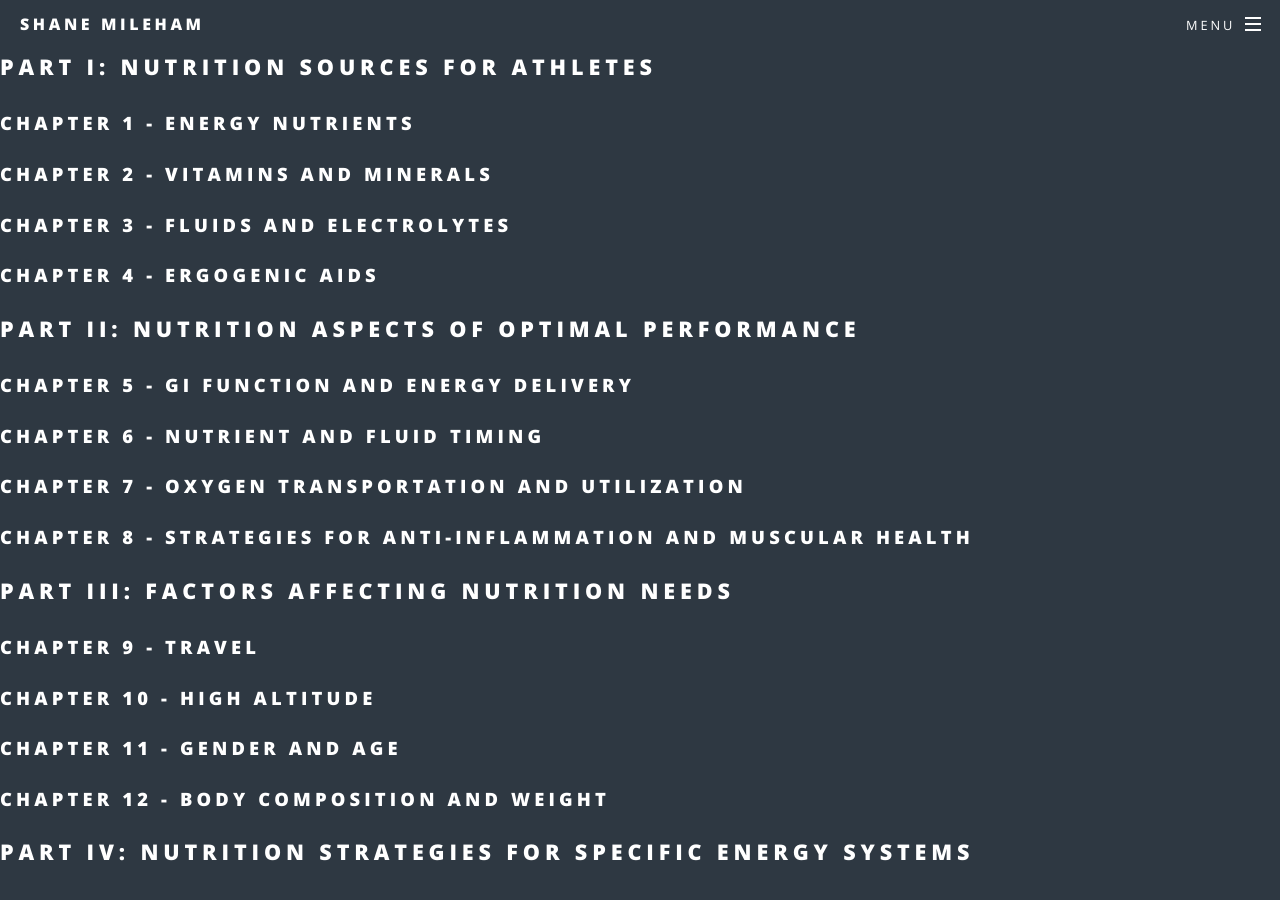
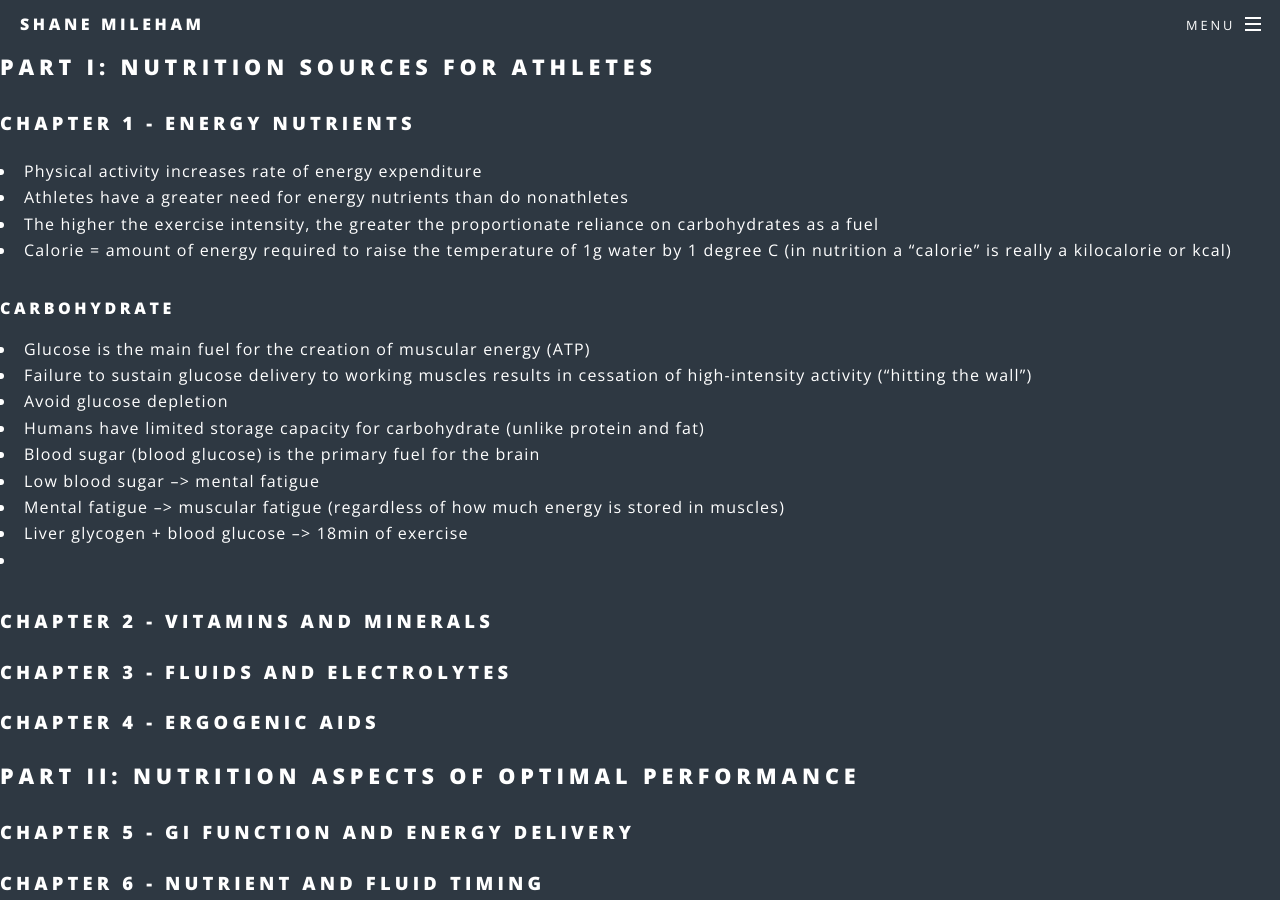
Before and after one commit to shanemileham/shanemileham.github.io, a Jekyll site: the page built from _kb/books/dan-benardot--advanced-sports-nutrition.md, in a window 1280 px wide and 900 px high. Built offline with Jekyll 4.4.1, drawn with Linux system fonts in a browser that asks for light colours; comment, search, counter and statistics services are not loaded.

Commit message:
Nutrition notes

```diff
--- a/_kb/books/dan-benardot--advanced-sports-nutrition.md
+++ b/_kb/books/dan-benardot--advanced-sports-nutrition.md
@@ -4,6 +4,22 @@ title: Dan Benardot - Advanced Sports Nutrition
 
 ## Part I: Nutrition Sources for Athletes
 ### Chapter 1 - Energy Nutrients
+- Physical activity increases rate of energy expenditure
+- Athletes have a greater need for energy nutrients than do nonathletes
+- The higher the exercise intensity, the greater the proportionate reliance on carbohydrates as a fuel
+- Calorie = amount of energy required to raise the temperature of 1g water by 1 degree C (in nutrition a "calorie" is really a kilocalorie or kcal)
+
+#### Carbohydrate
+- Glucose is the main fuel for the creation of muscular energy (ATP)
+- Failure to sustain glucose delivery to working muscles results in cessation of high-intensity activity ("hitting the wall")
+- Avoid glucose depletion
+- Humans have limited storage capacity for carbohydrate (unlike protein and fat)
+- Blood sugar (blood glucose) is the primary fuel for the brain
+- Low blood sugar --> mental fatigue
+- Mental fatigue --> muscular fatigue (regardless of how much energy is stored in muscles)
+- Liver glycogen + blood glucose --> 18min of exercise
+-
+
 ### Chapter 2 - Vitamins and Minerals
 ### Chapter 3 - Fluids and Electrolytes
 ### Chapter 4 - Ergogenic Aids
```
